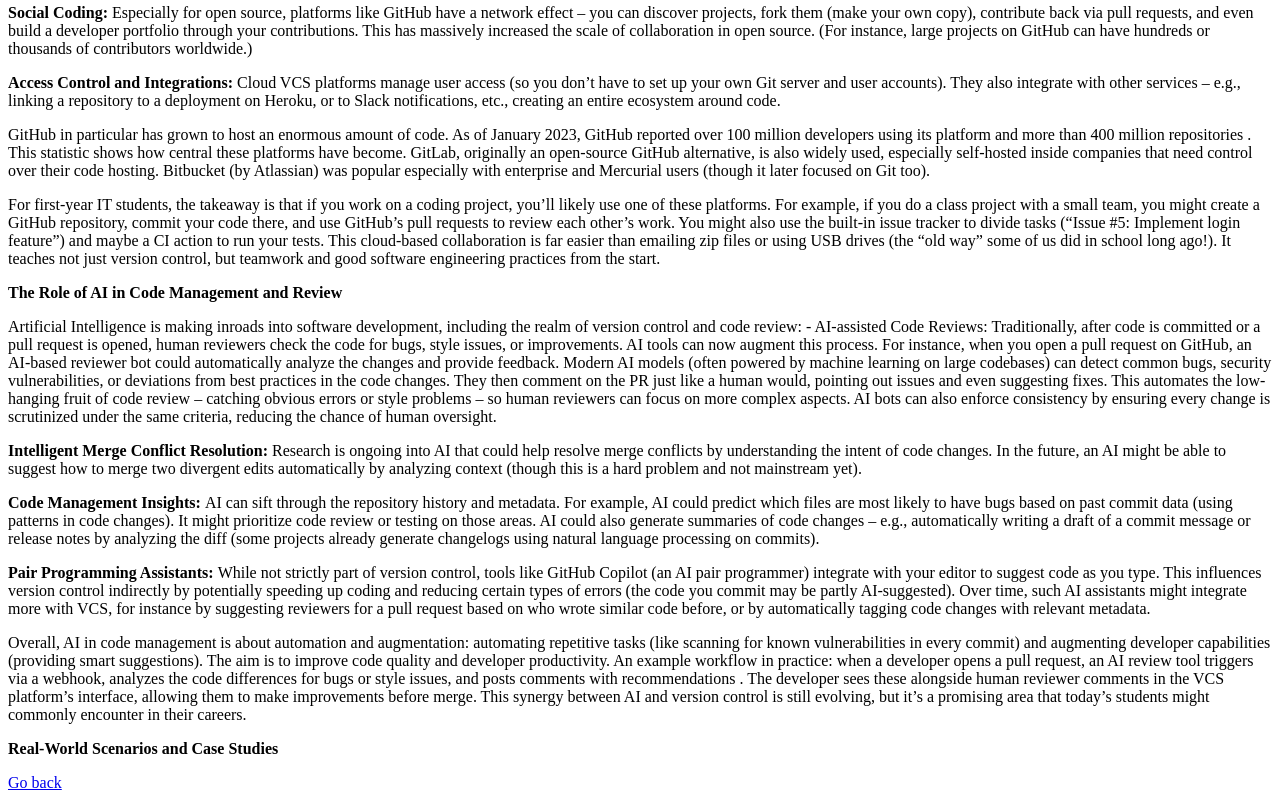
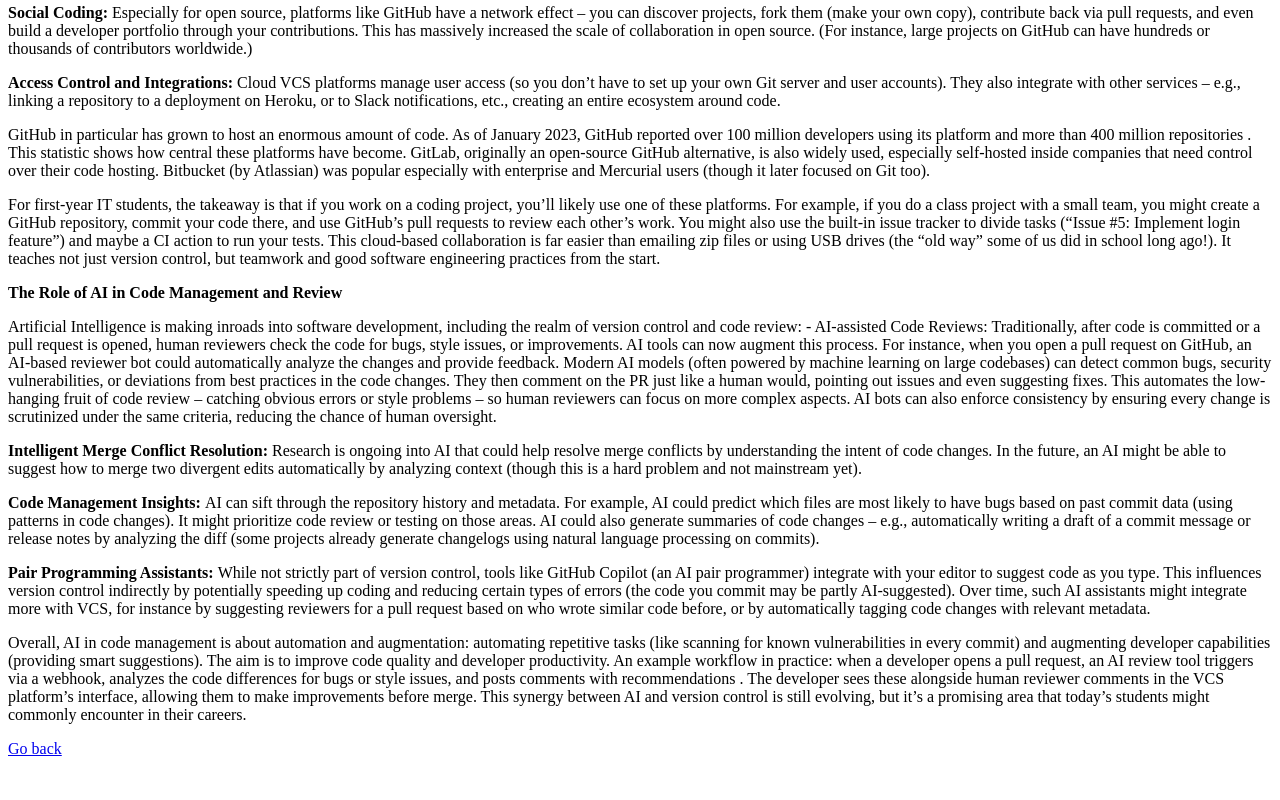
Before and after one commit to Szydliq/vcs-trends-site, a plain HTML site: page modern.html in a window 1280 px wide. Shown: the part 1334-2134 px from the top of the page. After the commit the page ends 2100 px from the top, so only its background shows below. Drawn offline with Linux system fonts and the light colour scheme.

Commit message:
Update 2

```diff
--- a/modern.html
+++ b/modern.html
@@ -207,10 +207,6 @@ version control is still evolving, but it’s a promising area that today’s st
 encounter in their careers.
 </p>
 
-<p><b>Real-World Scenarios and Case Studies
-</b></p>
-
-
         <a href="index.html">Go back</a>
     </body>
 </html>
```
